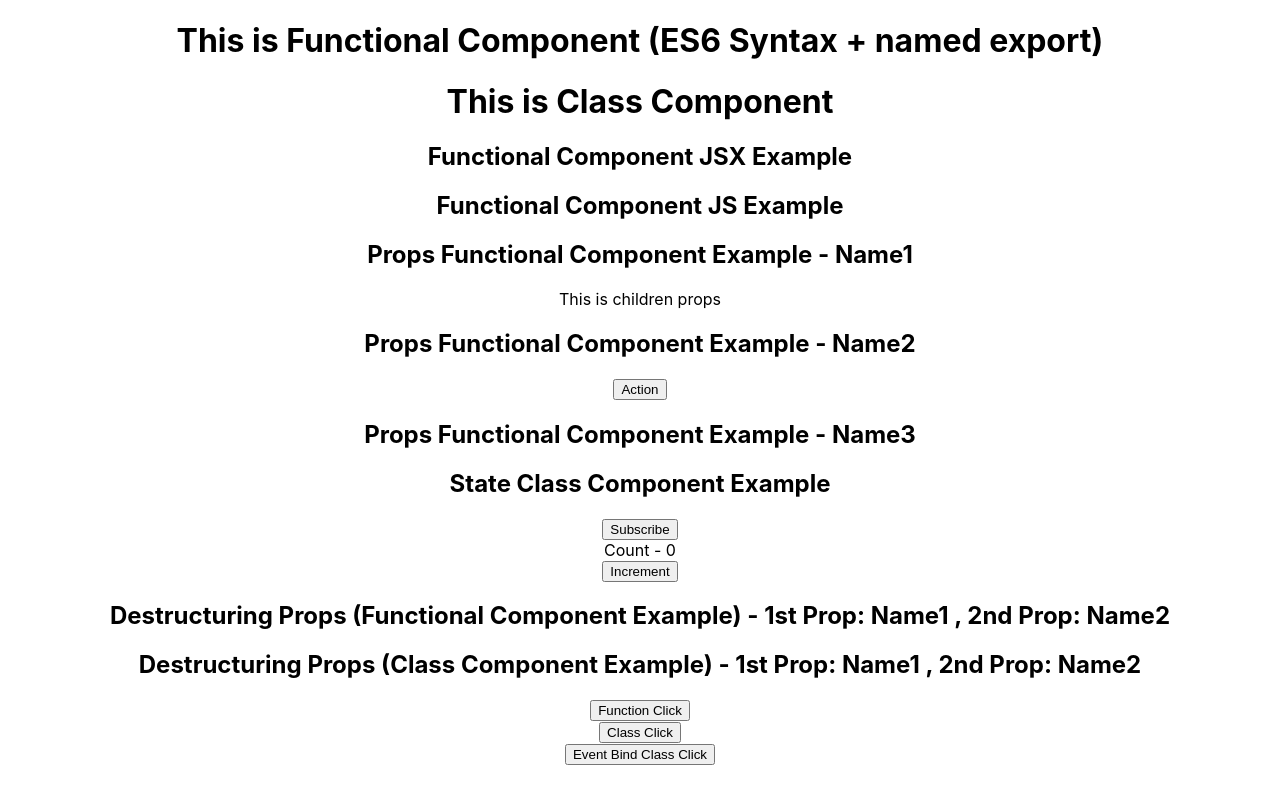
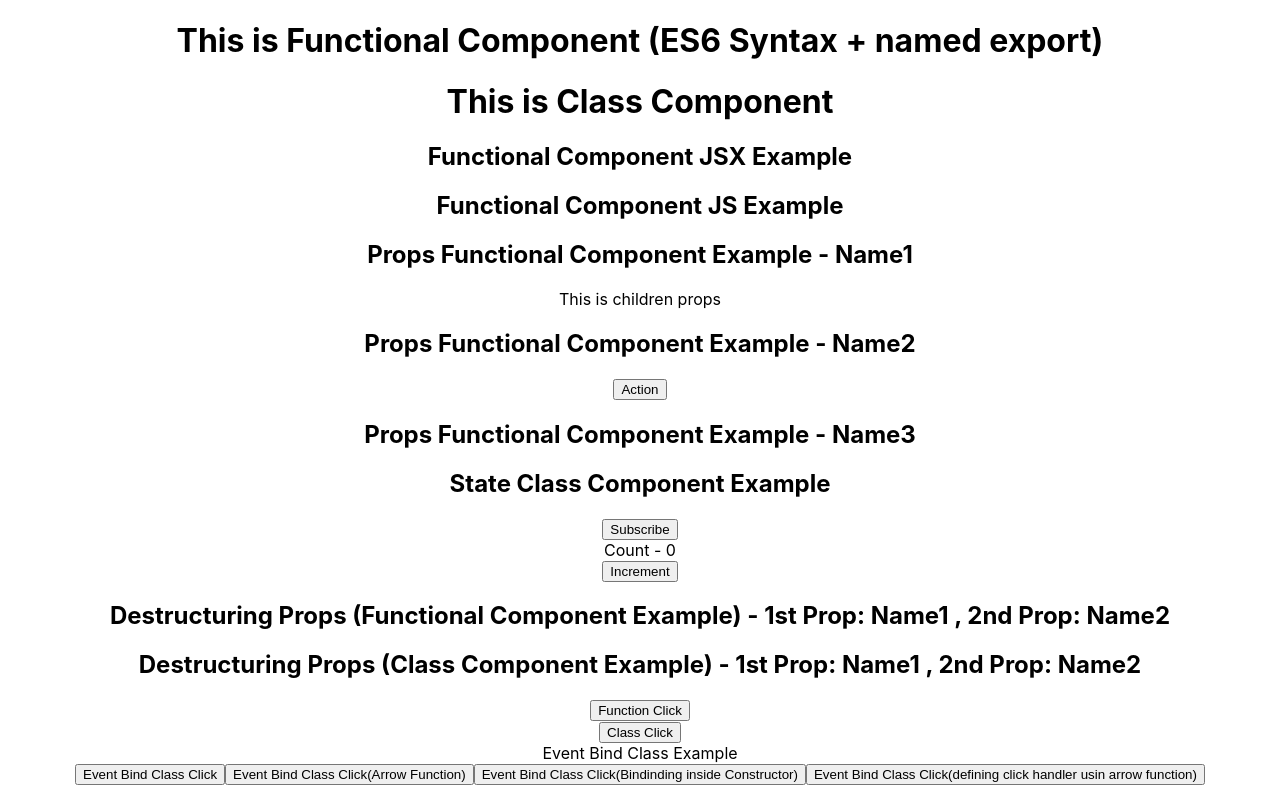
Before and after one commit to sagarteria/Sample-Create-React-App, a React (Create React App) app: page / in a window 1280 px wide. Built offline with nearby package versions, Linux system fonts and the light colour scheme.

Commit message:
different ways of event binding

```diff
--- a/src/components/Events/EventBinding/EventBind.js
+++ b/src/components/Events/EventBinding/EventBind.js
@@ -5,17 +5,51 @@ class EventBind extends Component{
   constructor() {
     super();
     this.state = {
-
+      message: 'Event Bind Class Example'
     }
+    this.clickHandlerConstructorBinding = this.clickHandlerConstructorBinding.bind(this);
   }
 
   clickHandler() {
-    console.log('Button clicked');
+    this.setState({
+      message: 'Event Bind Class Example Clicked'
+    })
+    console.log(this)
   }
+
+  clickHandlerArrowFunction() {
+    this.setState({
+      message: 'Event Bind Class Example Clicked (arrow function)'
+    })
+    console.log(this)
+  }
+
+  clickHandlerConstructorBinding() {
+    this.setState({
+      message: 'Event Bind Class Example Clicked (binding inside constructor)'
+    })
+    console.log(this)
+  }
+
+  clickHandlerDefiningArrow = () => {
+    this.setState({
+      message: 'Event Bind Class Example Clicked (defining click handler usin arrow function)'
+    })
+    console.log(this)
+  }
+
   render () {
     return (
     <div>
-      <button onClick={this.clickHandler}>Event Bind Class Click</button>
+      <div>{this.state.message}</div>
+      {/* 1st approach of event binding */}
+      <button onClick={this.clickHandler.bind(this)}>Event Bind Class Click</button>
+      {/* 2nd approach of event binding */}
+      <button onClick={() => this.clickHandlerArrowFunction()}>Event Bind Class Click(Arrow Function)</button>
+      {/* 3rd approach of event binding */}
+      <button onClick={this.clickHandlerConstructorBinding}>Event Bind Class Click(Bindinding inside Constructor)</button>
+      {/* 4th approach of event binding */}
+      <button onClick={this.clickHandlerDefiningArrow}>Event Bind Class Click(defining click handler usin arrow function)</button>
     </div>
   )
   }
```
